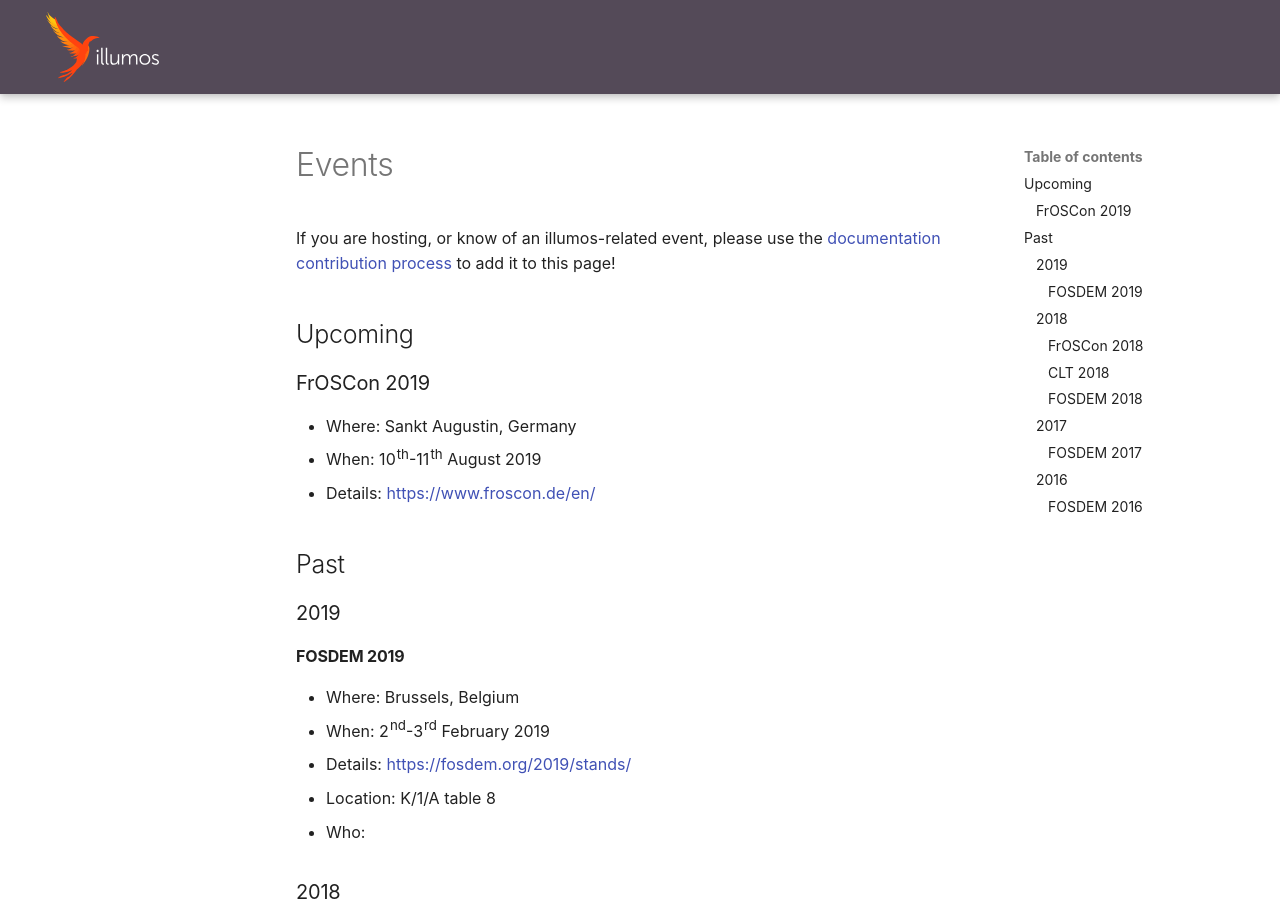
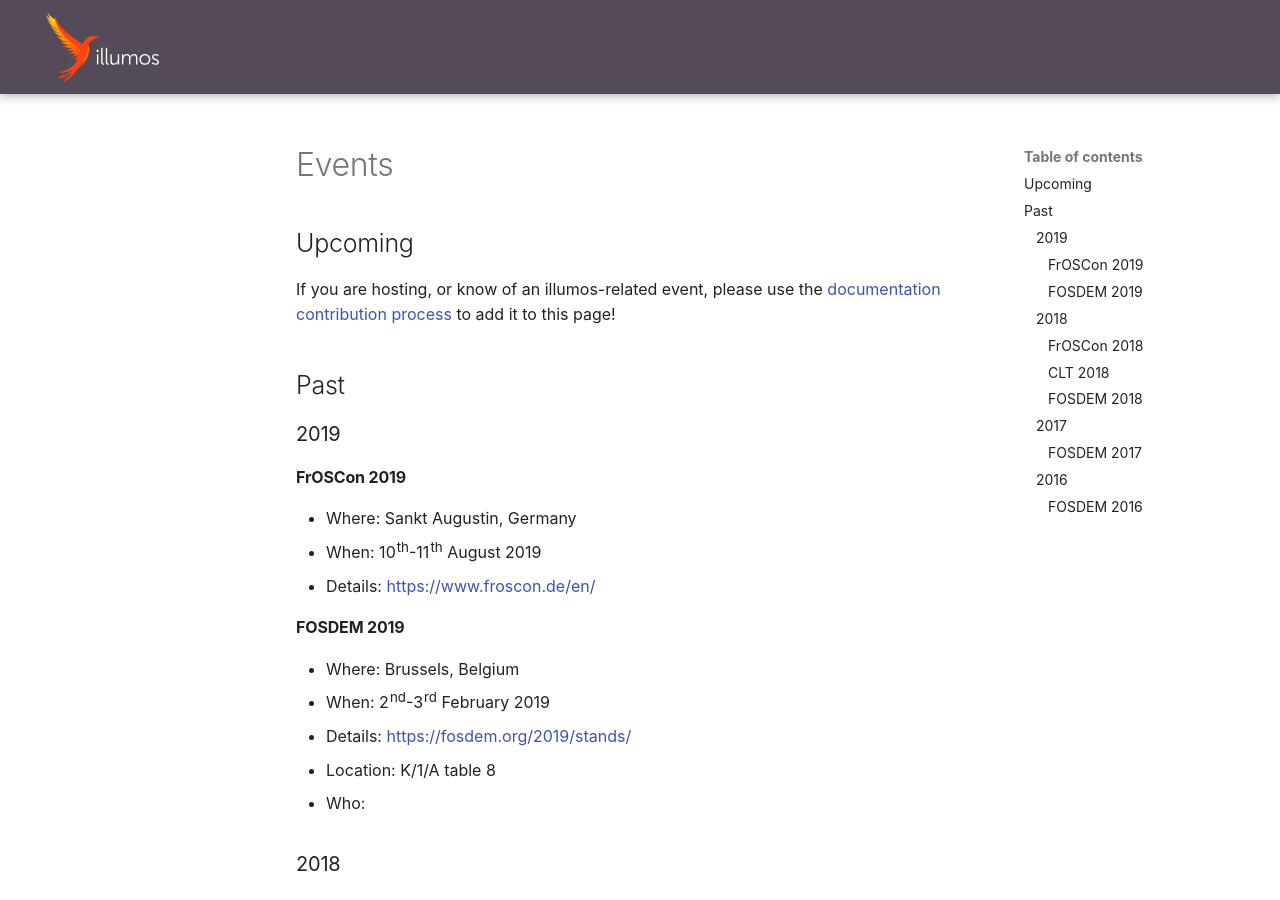
Before and after one commit to illumos/docs, an MkDocs documentation site: the page built from docs/community/events.md, in a window 1280 px wide and 900 px high. Built offline with MkDocs 1.6.1 and Material for MkDocs 9.7.7, drawn with Linux system fonts in a browser that asks for light colours.

```diff
--- a/docs/community/events.md
+++ b/docs/community/events.md
@@ -1,20 +1,20 @@
 # Events
+
+## Upcoming
 
 If you are hosting, or know of an illumos-related event, please use the
 [documentation contribution process](../contributing/docs.md) to add it to this
 page!
 
-## Upcoming
+## Past
 
-### FrOSCon 2019
+### 2019
+
+#### FrOSCon 2019
 
 - Where: Sankt Augustin, Germany
 - When: 10th-11th August 2019
 - Details: <https://www.froscon.de/en/>
-
-## Past
-
-### 2019
 
 #### FOSDEM 2019
 
```
